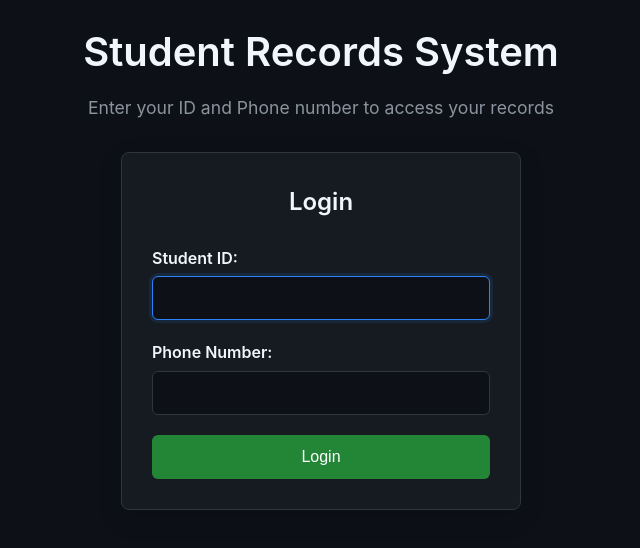
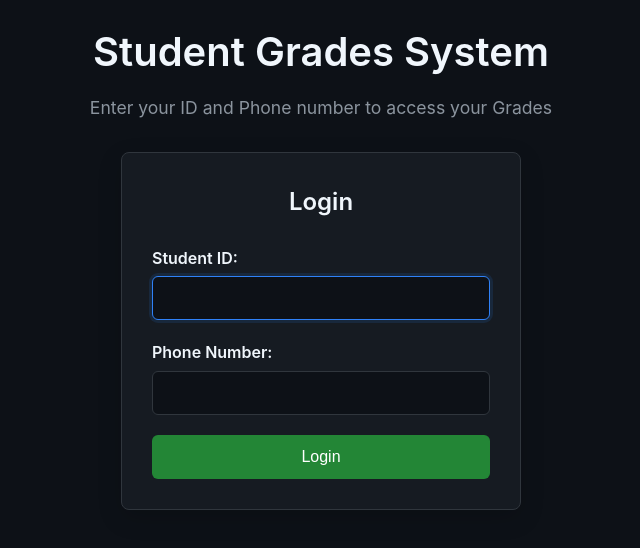
Before and after one commit to Ahmed-Gazzar/google-sheets-webapp, a website: page public/index.html in a window 1280 px wide. Shown: the whole page, without its empty margins (319-959 px from the left). Drawn offline with Linux system fonts and the light colour scheme.

Commit message:
Update title and headings for consistency in Student Grades System

```diff
--- a/public/index.html
+++ b/public/index.html
@@ -3,14 +3,14 @@
   <head>
     <meta charset="UTF-8" />
     <meta name="viewport" content="width=device-width, initial-scale=1.0" />
-    <title>Student Records System</title>
+    <title>Mr. Ahmed Farouk</title>
     <link rel="stylesheet" href="style.css" />
   </head>
   <body>
     <div class="container">
       <header>
-        <h1>Student Records System</h1>
-        <p>Enter your ID and Phone number to access your records</p>
+        <h1>Student Grades System</h1>
+        <p>Enter your ID and Phone number to access your Grades</p>
       </header>
 
       <!-- Login Form -->
@@ -61,7 +61,7 @@
             </div>
             <div id="recordsTable" style="display: none"></div>
             <div id="noRecords" class="no-records" style="display: none">
-              No records found for your ID.
+              No Grades found for your ID.
             </div>
           </div>
         </div>
```
